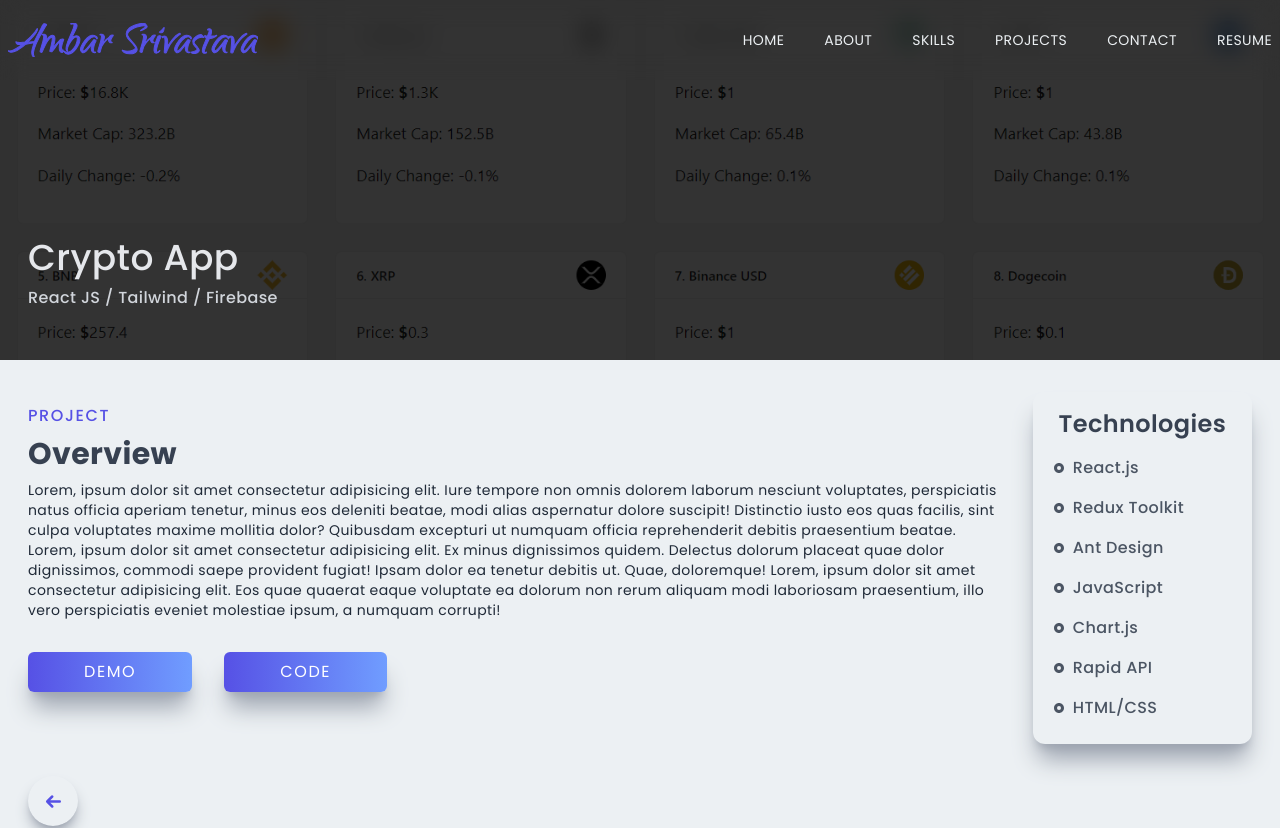
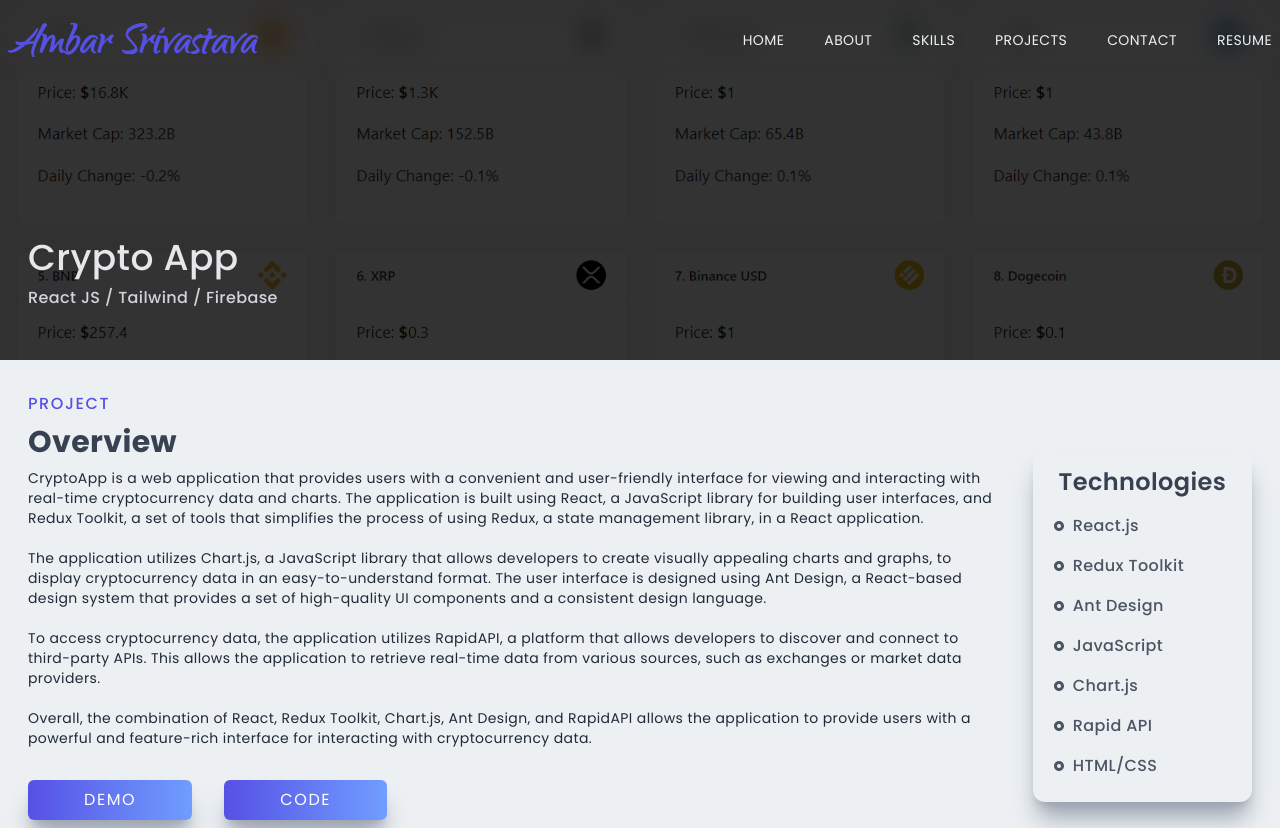
Before and after one commit to ambar-srivastava/Ambar-s-Portfolio-Official, a Next.js app: page /crypto in a window 1280 px wide. Shown: the top 828 px of the page. Built offline with nearby package versions, Linux system fonts and the light colour scheme; a web font is replaced by a local one.

Commit message:
added the overview for cryptoApp

```diff
--- a/pages/crypto.jsx
+++ b/pages/crypto.jsx
@@ -33,19 +33,29 @@
           </p>
           <h2 className=" text-gray-700 text-3xl my-2">Overview</h2>
           <p className="mb-4 text-sm">
-            Lorem, ipsum dolor sit amet consectetur adipisicing elit. Iure
-            tempore non omnis dolorem laborum nesciunt voluptates, perspiciatis
-            natus officia aperiam tenetur, minus eos deleniti beatae, modi alias
-            aspernatur dolore suscipit! Distinctio iusto eos quas facilis, sint
-            culpa voluptates maxime mollitia dolor? Quibusdam excepturi ut
-            numquam officia reprehenderit debitis praesentium beatae. Lorem,
-            ipsum dolor sit amet consectetur adipisicing elit. Ex minus
-            dignissimos quidem. Delectus dolorum placeat quae dolor dignissimos,
-            commodi saepe provident fugiat! Ipsam dolor ea tenetur debitis ut.
-            Quae, doloremque! Lorem, ipsum dolor sit amet consectetur
-            adipisicing elit. Eos quae quaerat eaque voluptate ea dolorum non
-            rerum aliquam modi laboriosam praesentium, illo vero perspiciatis
-            eveniet molestiae ipsum, a numquam corrupti!
+            CryptoApp is a web application that provides users with a convenient and
+            user-friendly interface for viewing and interacting with real-time
+            cryptocurrency data and charts. The application is built using
+            React, a JavaScript library for building user interfaces, and Redux
+            Toolkit, a set of tools that simplifies the process of using Redux,
+            a state management library, in a React application. <br />
+            <br />
+            The application utilizes Chart.js, a JavaScript library that allows
+            developers to create visually appealing charts and graphs, to
+            display cryptocurrency data in an easy-to-understand format. The
+            user interface is designed using Ant Design, a React-based design
+            system that provides a set of high-quality UI components and a
+            consistent design language. <br /> <br />
+            To access cryptocurrency data, the application utilizes RapidAPI, a
+            platform that allows developers to discover and connect to
+            third-party APIs. This allows the application to retrieve real-time
+            data from various sources, such as exchanges or market data
+            providers. <br />
+            <br />
+            Overall, the combination of React, Redux Toolkit, Chart.js, Ant
+            Design, and RapidAPI allows the application to provide users with a
+            powerful and feature-rich interface for interacting with
+            cryptocurrency data.
           </p>
           <div className="mb-10">
             <Link
```
